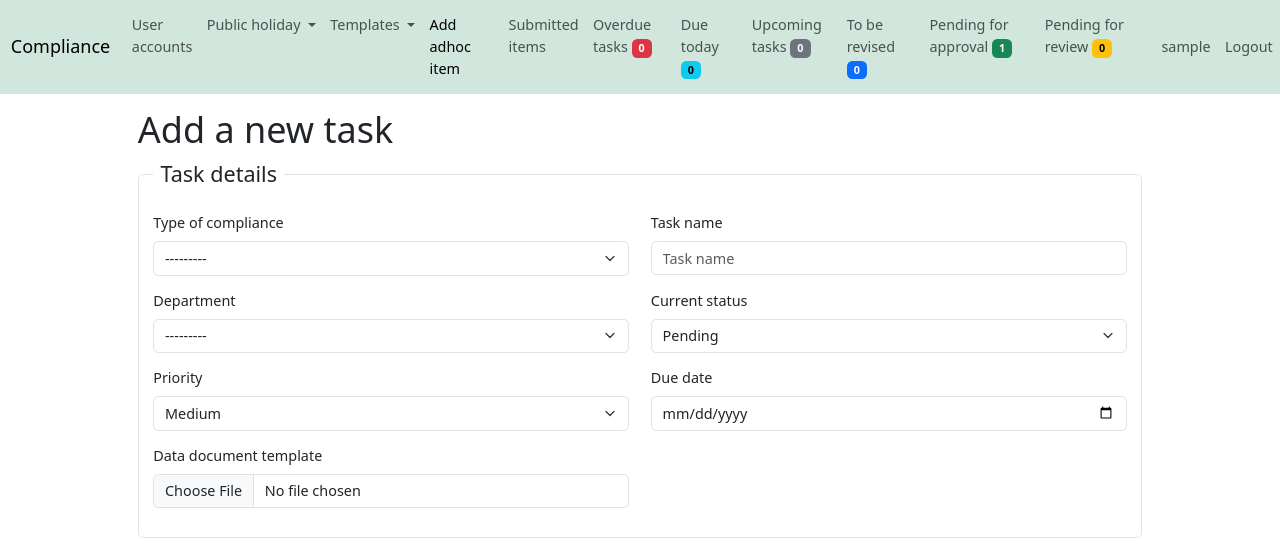
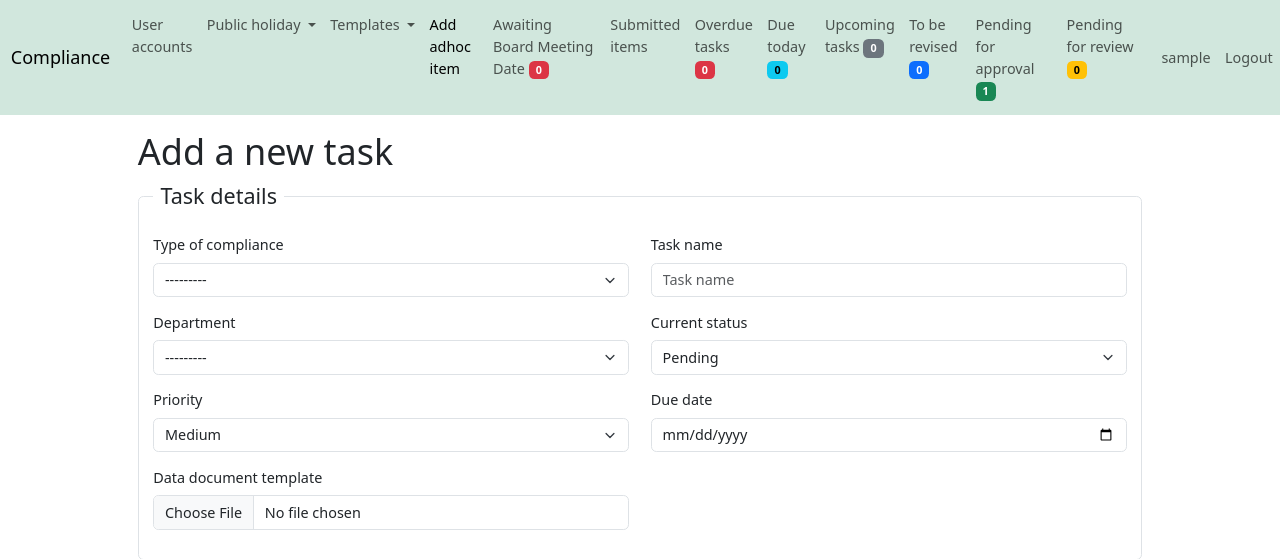
Before and after one commit to jokerdino/compliance_portal, a Django app: page /tasks/add/ in a window 1280 px wide. Shown: the top 559 px of the page. Run offline with Django 5.2, Linux system fonts and the light colour scheme; a user stored in the database is signed in; tables that the repository leaves empty hold one stand-in row (values such as "Sample post"); some libraries are stand-ins or nearby versions.

Commit message:
Compliance: Add board meeting due date type

```diff
--- a/compliance/context_processors.py
+++ b/compliance/context_processors.py
@@ -42,7 +42,16 @@ def tasks_count(request):
         ),
         upcoming_count=Count(
             "id",
-            filter=Q(current_status="pending", due_date__gt=today),
+            filter=Q(current_status="pending")
+            & (Q(due_date__gt=today) | Q(due_date__isnull=True)),
+        ),
+        board_meeting_pending_count=Count(
+            "id",
+            filter=Q(
+                current_status="pending",
+                template__type_of_due_date="board_meeting",
+                due_date__isnull=True,
+            ),
         ),
     )
 
--- a/compliance/forms.py
+++ b/compliance/forms.py
@@ -1,7 +1,9 @@
 from django import forms
 from django.urls import reverse_lazy
 from django.forms import inlineformset_factory
+
 from .models import Template, Task, TaskRemark
+
 
 TaskRemarkFormSet = inlineformset_factory(
     Task,
@@ -165,3 +167,16 @@ class PublicHolidayUploadForm(forms.Form):
         label="Upload Excel File",
         help_text="Accepted formats: .xlsx",
     )
+
+
+class BoardMeetingBulkForm(forms.Form):
+    board_meeting_date = forms.DateField(
+        widget=forms.DateInput(
+            attrs={
+                "type": "date",
+                "class": "form-control",
+            }
+        ),
+        required=True,
+        label="Board Meeting Date",
+    )
--- a/compliance/models.py
+++ b/compliance/models.py
@@ -35,7 +35,11 @@ class Template(models.Model):
         default="calendar",
         blank=False,
         null=False,
-        choices=(("calendar", "Calendar"), ("working", "Working")),
+        choices=(
+            ("calendar", "Calendar"),
+            ("working", "Working"),
+            ("board_meeting", "Board meeting"),
+        ),
     )  # calendar days or working days
     recurring_task_status = models.CharField(
         max_length=100, choices=(("Active", "Active"), ("Inactive", "Inactive"))
@@ -120,6 +124,11 @@ class Template(models.Model):
 
 class Task(models.Model):
     task_name = models.CharField(max_length=100)
+    board_meeting_date = models.DateField(
+        null=True,
+        blank=True,
+        help_text="Date of board meeting if applicable",
+    )
     due_date = models.DateField(
         blank=False,
         null=True,
--- a/compliance/templates/base_generic.html
+++ b/compliance/templates/base_generic.html
@@ -76,6 +76,11 @@
                     <a class="nav-link {% if url_name == 'task_add' %}active{% endif %}" href="{% url 'task_add' %}">Add
                         adhoc item
                     </a>
+                    <a class="nav-link {% if url_name == 'task_list_board_meeting_pending' %}active{% endif %}"
+                        href="{% url 'task_list_board_meeting_pending' %}">
+                        Awaiting Board Meeting Date
+                        <span class="badge bg-danger">{{ board_meeting_pending_count }}</span>
+                    </a>
                     {% endif %}
                     {% endif %}
                     <a class="nav-link {% if url_name == 'task_list_submitted' or url_name == 'task_list_filtered_recurrence_submitted' %}active{% endif %}"
--- a/compliance/urls.py
+++ b/compliance/urls.py
@@ -84,6 +84,21 @@ urlpatterns = [
         name="task_list_filtered_recurrence_submitted",
     ),
     path(
+        "tasks/board-meeting/pending/",
+        views.TaskBoardMeetingPendingListView.as_view(),
+        name="task_list_board_meeting_pending",
+    ),
+    path(
+        "tasks/board-meeting/pending/<str:recurrence>",
+        views.TaskBoardMeetingPendingListView.as_view(),
+        name="task_list_board_meeting_pending_recurrence",
+    ),
+    path(
+        "tasks/board-meeting/bulk/",
+        views.bulk_set_board_meeting_date,
+        name="task_board_meeting_bulk",
+    ),
+    path(
         "tasks/<str:filter>/",
         views.TaskListView.as_view(),
         name="task_list",
--- a/compliance/views.py
+++ b/compliance/views.py
@@ -1,15 +1,13 @@
-import datetime
-
 import pandas as pd
 
 from django.shortcuts import render, redirect, get_object_or_404
 from django.core.exceptions import PermissionDenied
 from django.views.generic import DetailView, CreateView
 from django.views.generic.edit import UpdateView
-from django.utils.timezone import now, localdate
+from django.utils.timezone import localdate
 from django.urls import reverse_lazy, reverse
 from django.http import HttpResponseForbidden
-from django.db.models import Prefetch
+from django.db.models import Prefetch, Q
 from django.contrib import messages
 from django.contrib.contenttypes.models import ContentType
 from django.contrib.auth.decorators import login_required
@@ -28,8 +26,11 @@ from .forms import (
     DepartmentTaskForm,
     PublicHolidayUploadForm,
     ComplianceTaskForm,
+    BoardMeetingBulkForm,
 )
 from .tables import TemplatesTable, TaskTable, TaskApprovalTable, PublicHolidayTable
+
+from .utils import calculate_due_date
 
 
 class PublicHolidayList(SingleTableView):
@@ -413,7 +414,7 @@ class BaseTaskListView(LoginRequiredMixin, SingleTableView):
         if self.date_filter == "due-today":
             return qs.filter(due_date=today)
         elif self.date_filter == "upcoming":
-            return qs.filter(due_date__gt=today)
+            return qs.filter(Q(due_date__gt=today) | Q(due_date__isnull=True))
         elif self.date_filter == "overdue":
             return qs.filter(due_date__lt=today)
 
@@ -494,34 +495,29 @@ class TaskListView(BaseTaskListView):
         return super().dispatch(request, *args, **kwargs)
 
 
-def is_working_day(date):
-    # weekday(): 0 = Monday, 6 = Sunday
-    if date.weekday() >= 5:  # Saturday or Sunday
-        return False
+class TaskBoardMeetingPendingListView(BaseTaskListView):
+    """
+    Tasks whose due date depends on board meeting
+    and due date has not yet been calculated.
+    """
 
-    if PublicHoliday.objects.filter(date_of_holiday=date).exists():
-        return False
+    status = "pending"
+    recurrence_url_name = "task_list_board_meeting_pending_recurrence"
+    table_class = TaskApprovalTable
 
-    return True
+    def get_queryset(self):
+        qs = super().get_queryset()
 
+        return qs.filter(
+            template__type_of_due_date="board_meeting",
+            due_date__isnull=True,
+        )
 
-def calculate_due_date(due_date_days, type_of_due_date, run_date=None):
-    """Calculate due date based on due_date_days and type (calendar/working days)."""
-    if run_date:
-        start_date = datetime.datetime.strptime(run_date, "%d/%m/%Y").date()
-    else:
-        start_date = now().date()
-
-    if type_of_due_date == "calendar":
-        return start_date + datetime.timedelta(days=due_date_days - 1)
-    else:
-        current_date = start_date
-        days_added = 1 if is_working_day(current_date) else 0
-        while days_added < due_date_days:
-            current_date += datetime.timedelta(days=1)
-            if is_working_day(current_date):
-                days_added += 1
-        return current_date
+    def get_context_data(self, **kwargs):
+        context = super().get_context_data(**kwargs)
+        context["enable_selection"] = True
+        context["board_form"] = BoardMeetingBulkForm()
+        return context
 
 
 def upload_public_holidays(request):
@@ -605,3 +601,38 @@ def task_mark_revision(request, pk):
     )
 
     return redirect("task_detail", pk=task.pk)
+
+
+@login_required
+def bulk_set_board_meeting_date(request):
+    if request.method != "POST":
+        return redirect("task_list_board_meeting_pending")
+
+    form = BoardMeetingBulkForm(request.POST)
+    task_ids_raw = request.POST.get("task_ids", "")
+
+    task_ids = [pk for pk in task_ids_raw.split(",") if pk]
+
+    if not task_ids or not form.is_valid():
+        messages.error(request, "Invalid submission.")
+        return redirect("task_list_board_meeting_pending")
+
+    board_date = form.cleaned_data["board_meeting_date"]
+
+    tasks = Task.objects.filter(
+        id__in=task_ids,
+        template__type_of_due_date="board_meeting",
+        due_date__isnull=True,
+    )
+
+    for task in tasks:
+        task.board_meeting_date = board_date
+        task.due_date = calculate_due_date(
+            type_of_due_date="board_meeting",
+            meeting_date=board_date,
+            due_date_days=task.template.due_date_days,
+        )
+        task.save(update_fields=["board_meeting_date", "due_date"])
+
+    messages.success(request, f"{tasks.count()} task(s) updated.")
+    return redirect("task_list_board_meeting_pending")
```
Also changed, not shown: compliance/management/commands/populate_tasks.py (+9 -4 lines), compliance/templates/partials/board_date_modal_form.html (added, +33 -0 lines), compliance/templates/partials/partial_task_list.html (+12 -0 lines), compliance/templates/task_list.html (+29 -1 lines), compliance/utils.py (added, +40 -0 lines), accounts/migrations/0004_alter_customuser_user_type.py (added), compliance/migrations/0004_alter_task_options_task_board_meeting_date_and_more.py (added).
